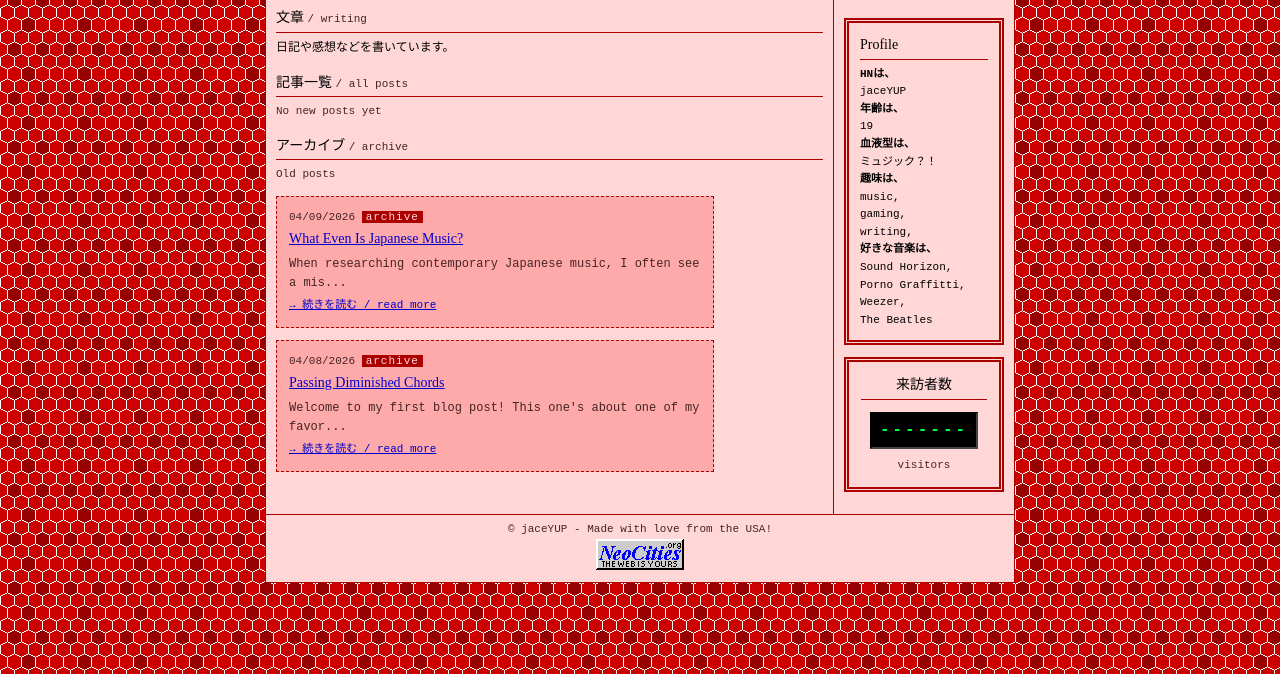
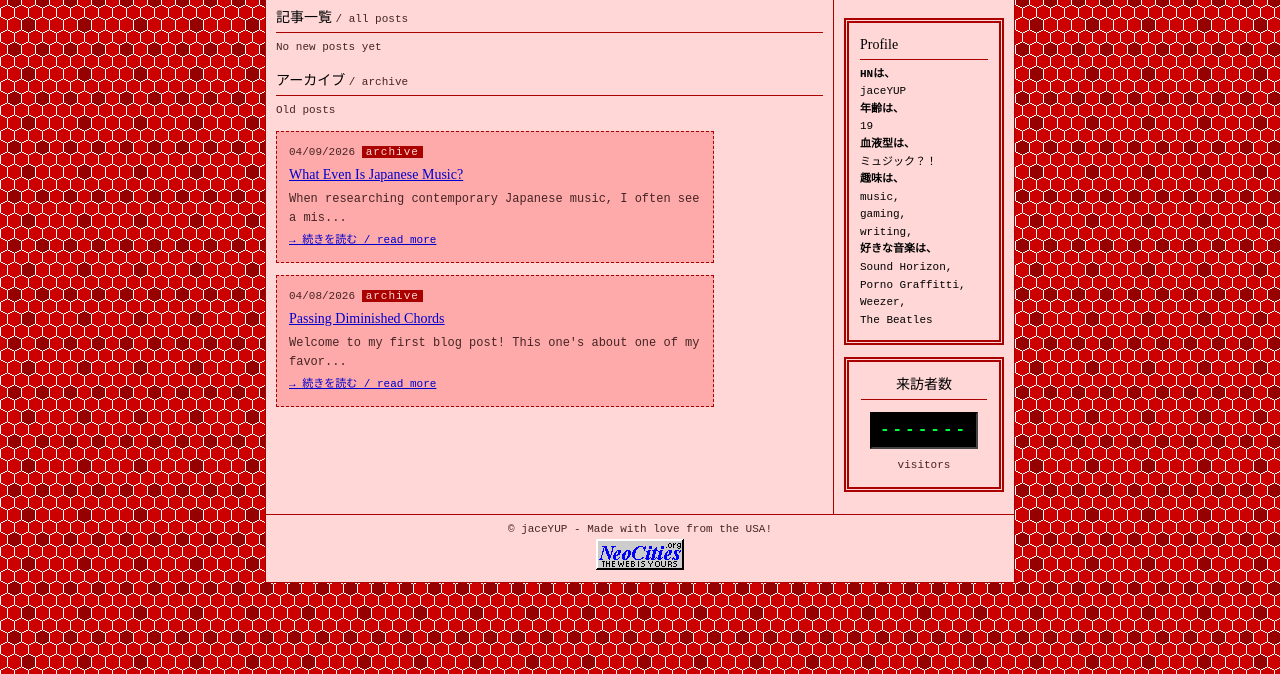
Before and after one commit to jace0420/jaceyup.net, a plain HTML site: page writing.html in a window 1280 px wide. Shown: the part 126-800 px from the top of the page. Drawn offline with Linux system fonts and the light colour scheme; no server answers.

Commit message:
Remove inconsistent writing intro header

```diff
--- a/writing.html
+++ b/writing.html
@@ -39,10 +39,6 @@
     <div id="content">
 
       <main id="main-col">
-        <section id="writing-intro">
-          <h2>文章 <span class="heading-en">/ writing</span></h2>
-          <p class="post-list-intro">日記や感想などを書いています。</p>
-        </section>
 
         <section id="post-list">
           <h2>記事一覧 <span class="heading-en">/ all posts</span></h2>
```
